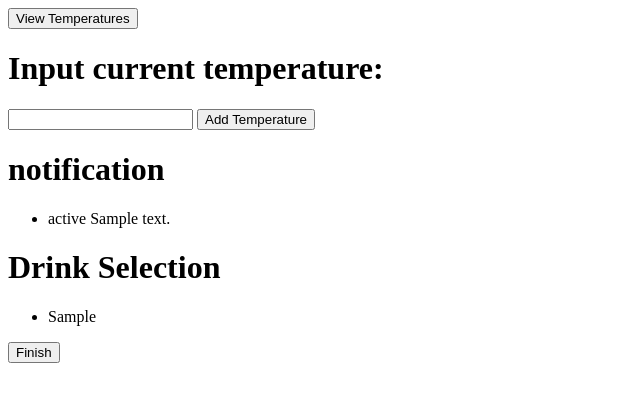
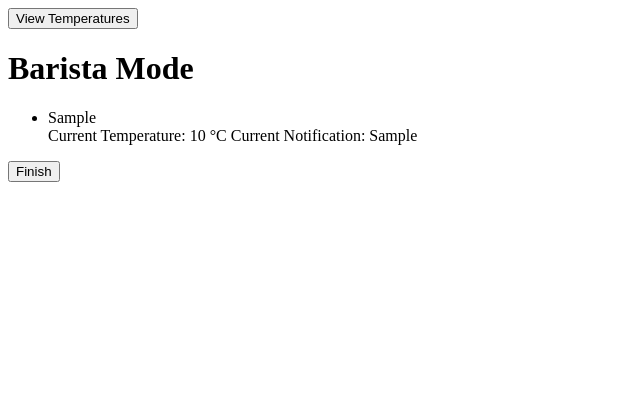
Before and after one commit to D00253579/Sipify-Smart-Coaster, a Flask app: template Database/templates/barista_mode.html in a window 1280 px wide. Shown: the top 402 px of the page, without its empty margins (0-640 px from the left). Run offline with Flask 3, Linux system fonts and the light colour scheme; the template is opened without the code that fills it: most values are stand-ins (such as "Sample title", 1, 10 or a date in 2020).

Commit message:
Displaying data on the barista mode page
The selected drink, current temperature and the matching notification
are now displaying on the barista screen from the user selection.

```diff
--- a/Database/app.py
+++ b/Database/app.py
@@ -38,21 +38,27 @@ def show_temperatures():
 # show current drink name, temp and notification
 @app.route("/barista_mode")
 def barista_mode():
-    all_notifications = mongoDB.view_all_notifications()
+    # drink_notification = mongoDB.get_notification()
     all_drink_status = mongoDB.get_drink_status()
-    print(all_notifications)
     return render_template(
         "barista_mode.html",
-        all_notifications=all_notifications,
+        # drink_notification=drink_notification,
         all_drink_status=all_drink_status,
     )
 
 
-@app.route("/get_selected_drink", methods=["POST"])
+@app.route("/get_drink_and_temperature", methods=["POST"])
 def get_selected_drink():
     selected_drink = request.form.get("selected")
-    mongoDB.add_drink_status(selected_drink)
-    return redirect("/barista_mode")
+    current_temperature = request.form.get("input_temperature")
+
+    current_temperature = int(current_temperature)
+
+    if selected_drink and current_temperature:
+        mongoDB.add_drink_status(selected_drink, current_temperature)
+        return redirect("/barista_mode")
+    else:
+        return "Please input the temperature and select a drink!"
 
 
 if __name__ == "__main__":
--- a/Database/templates/barista_mode.html
+++ b/Database/templates/barista_mode.html
@@ -11,29 +11,18 @@
     <a href='/temperatures'>
         <button type="button" id="view_temperatures_button">View Temperatures</button>
     </a>
+
     <!-- cup image -->
-        <h1>Input current temperature:</h1>
-        <input type="text" id="current_temperature">
-        <button type="button" id="add_current_temperature">Add Temperature</button>
 
-        <h1>notification</h1>
-        <ul>
-            {% for notification in all_notifications["notifications"] %}
-            <li>
-                <span>{{ notification.status }}</span>
-                <span>{{ notification.message }}</span>
-                <br>
-            </li>
-            {% endfor %}
-        </ul>
-        <h1>Drink Selection</h1>
+
+    <h1>Barista Mode</h1>
     <ul>
         {% for status in all_drink_status["status"] %}
         <li>
             <span>{{ status.selected_drink }}</span>
             <br>
-                <!-- Current Temperature: {{ status.current_temperature }}
-            Current Notification: {{ status.current_notification }} -->
+            Current Temperature: {{ status.current_temperature }} °C
+            Current Notification: {{ status.current_notification }}
         </li>
         {% endfor %}
     </ul>
--- a/Database/templates/temperatures.html
+++ b/Database/templates/temperatures.html
@@ -12,8 +12,8 @@
         <li>
             <span>{{ drink.drink_name }}</span>
             <br>
-            Min: {{ drink.minimum_temperature }}
-            Max: {{ drink.maximum_temperature }}
+            Min: {{ drink.minimum_temperature }}°C
+            Max: {{ drink.maximum_temperature }}°C
         </li>
         {% endfor %}
         </ul>
```
Also changed, not shown: Database/mongoDB.py (+35 -11 lines), Database/templates/drinks_selection.html (+4 -5 lines). Lines whose indentation alone changed are shown as unchanged.
